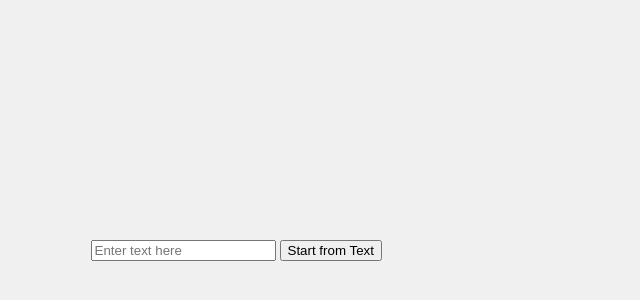
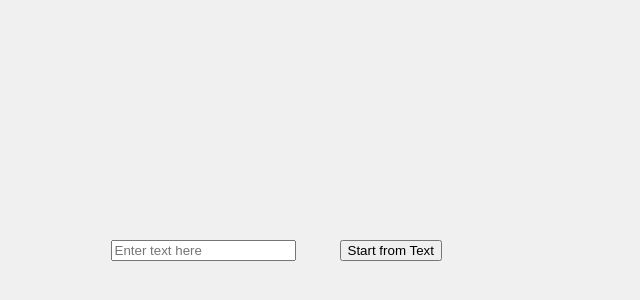
Before and after one commit to sherryguo98/game-of-life, a plain HTML site: page index.html in a window 1280 px wide. Shown: the part 150-450 px from the top of the page, without its empty margins (0-640 px from the left). Drawn offline with Linux system fonts and the light colour scheme.

Commit message:
Update index.html

```diff
--- a/index.html
+++ b/index.html
@@ -17,7 +17,6 @@
     display: grid;
     grid-template-columns: repeat(100, 10px); /* Adjust based on the number of columns you need */
     gap: 1px;
-    margin-top: 20px;
   }
   .cell {
     width: 10px;
@@ -29,14 +28,14 @@
     background-color: #000;
   }
   input, button {
-    margin-top: 20px;
+    margin: 20px;
   }
 </style>
 </head>
 <body>
   <div>
     <input type="text" id="textInput" placeholder="Enter text here"/>
-    <button onclick="initializeGridWithString(document.getElementById('textInput').value)">Start from Text</button>
+    <button onclick="initializeGridWithString()">Start from Text</button>
     <div id="gameGrid" class="grid-container"></div>
   </div>
   <script src="gameoflife.js"></script>
```
